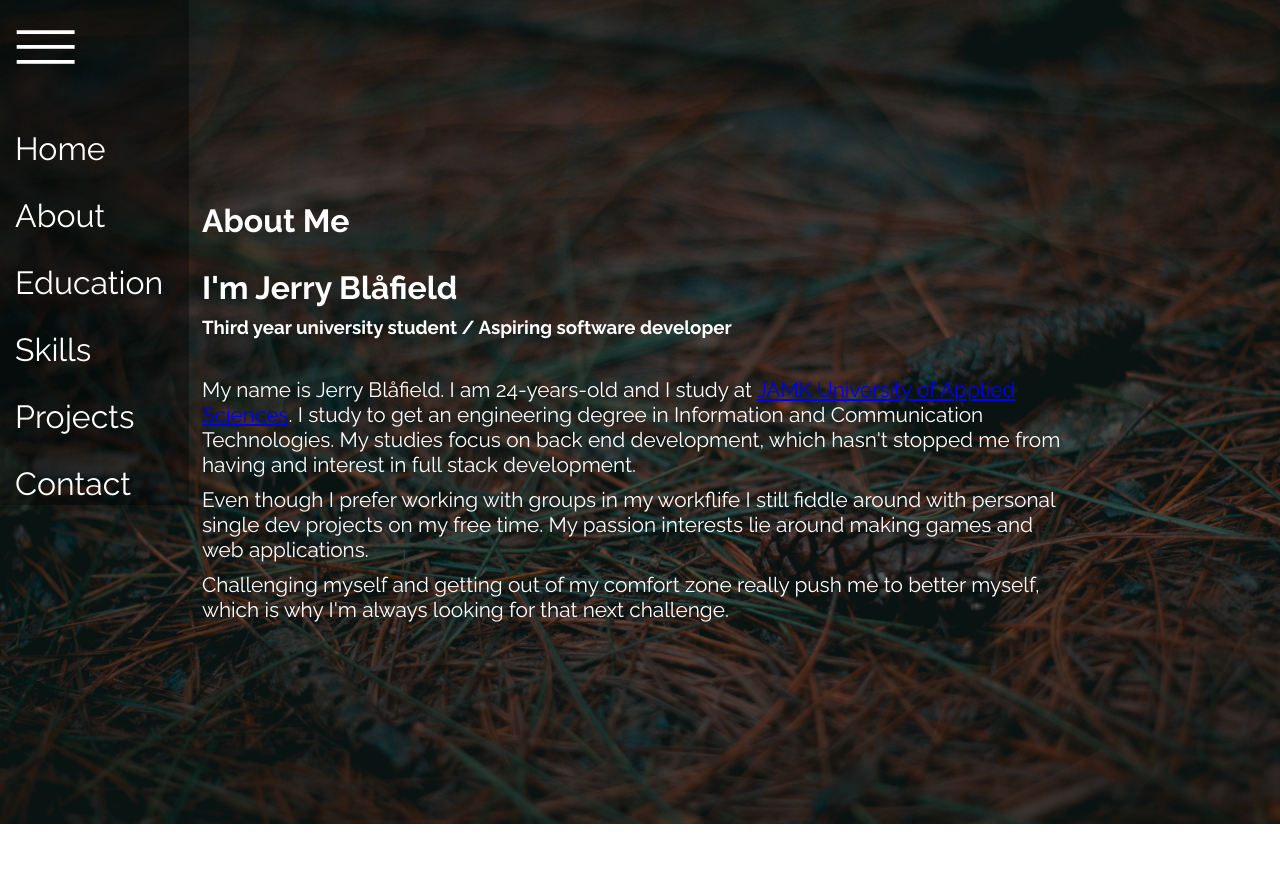
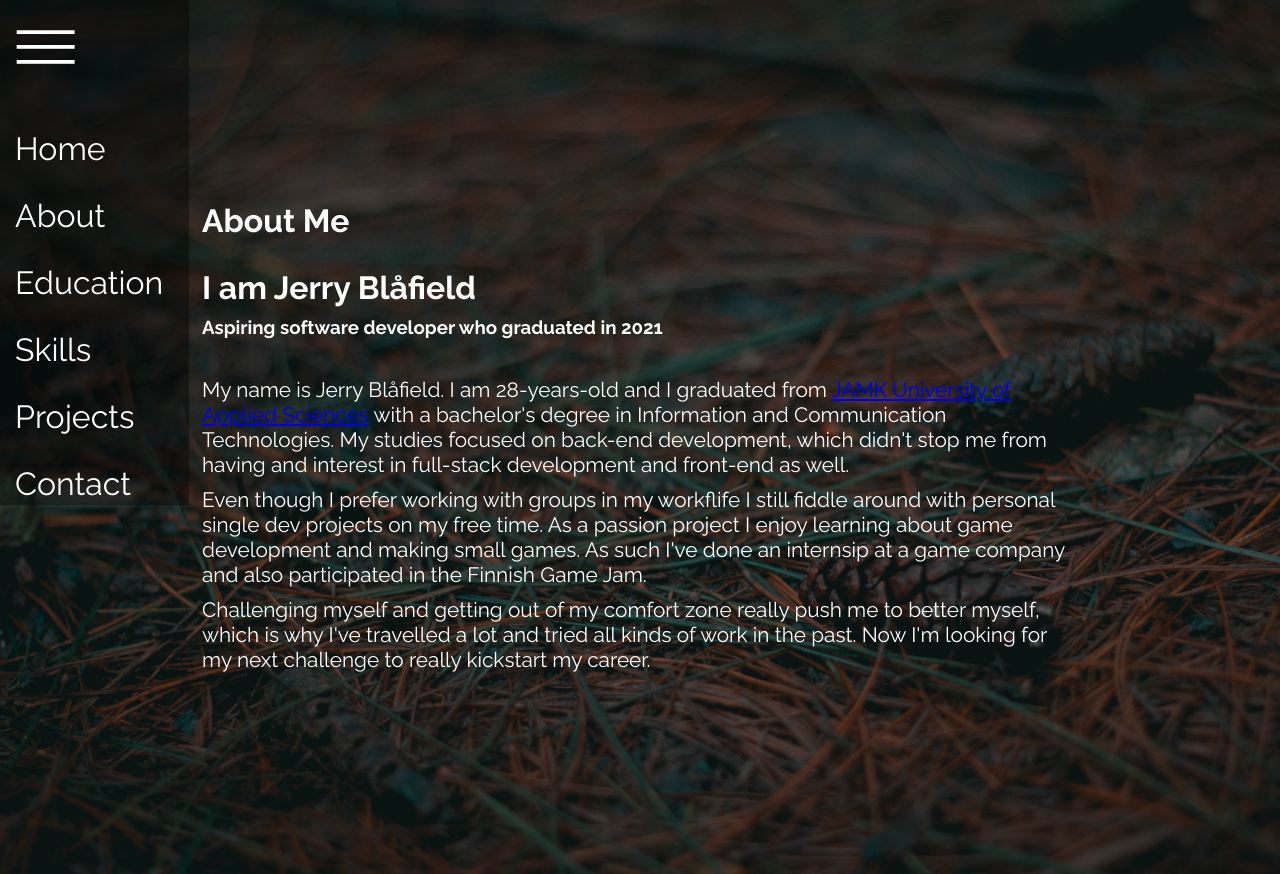
Before and after one commit to JerryBluefield/portfolio, a React (Create React App) app: page /about in a window 1280 px wide. Before the commit the page ends 824 px from the top, so only its background shows below. Built offline with nearby package versions, Linux system fonts and the light colour scheme.

Commit message:
Update About.js

```diff
--- a/src/contents/About.js
+++ b/src/contents/About.js
@@ -13,13 +13,13 @@ class About extends Component {
                 <title>{pagetitle}</title>
             </Helmet>
             <h1 className="subtopic">About Me</h1>
-            <h1>I'm Jerry Blåfield</h1>
-            <h3>Third year university student / Aspiring software developer</h3>
+            <h1>I am Jerry Blåfield</h1>
+            <h3>Aspiring software developer who graduated in 2021</h3>
             <br></br>
-            <p>My name is Jerry Blåfield. I am 24-years-old and I study at <a target="_blank" rel="noopener noreferrer" href="https://www.jamk.fi/fi/Etusivu/"><span title="JAMK - Etusivu">JAMK University of Applied Sciences</span>
-                </a>. I study to get an engineering degree in Information and Communication Technologies. My studies focus on back end development, which hasn't stopped me from having and interest in full stack development.</p>
-                <p>Even though I prefer working with groups in my workflife I still fiddle around with personal single dev projects on my free time. My passion interests lie around making games and web applications.</p>
-                <p>Challenging myself and getting out of my comfort zone really push me to better myself, which is why I'm always looking for that next challenge.</p>
+            <p>My name is Jerry Blåfield. I am 28-years-old and I graduated from <a target="_blank" rel="noopener noreferrer" href="https://www.jamk.fi/fi/Etusivu/"><span title="JAMK - Etusivu">JAMK University of Applied Sciences</span>
+                </a> with a bachelor's degree in Information and Communication Technologies. My studies focused on back-end development, which didn't stop me from having and interest in full-stack development and front-end as well.</p>
+                <p>Even though I prefer working with groups in my workflife I still fiddle around with personal single dev projects on my free time. As a passion project I enjoy learning about game development and making small games. As such I've done an internsip at a game company and also participated in the Finnish Game Jam.</p>
+                <p>Challenging myself and getting out of my comfort zone really push me to better myself, which is why I've travelled a lot and tried all kinds of work in the past. Now I'm looking for my next challenge to really kickstart my career.</p>
 
             </div>
             )
```
